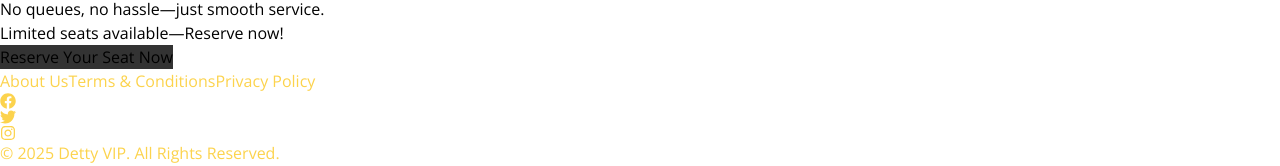
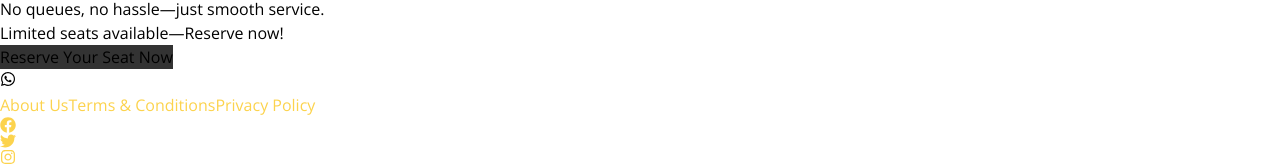
Before and after one commit to iamkayourday/Detty-VIP, a React (Vite) app: page / in a window 1280 px wide. Shown: the part 363-529 px from the top of the page. Built offline with nearby package versions, Linux system fonts and the light colour scheme.

Commit message:
Add whatsapp button

```diff
--- a/src/App.jsx
+++ b/src/App.jsx
@@ -3,6 +3,10 @@
 import Header from "../src/components/Header";
 import Footer from "./components/Footer";
 import Home from "./Pages/Home";
+import About from "./Pages/About";
+import Flights from "./Pages/Flights";
+import Contact from "./components/Contact";
+import WhatsAppButton from "./components/WhatsAppButton";
 
 
 
@@ -20,9 +24,13 @@
 
           <Routes>
           <Route path="/" element={<Home />} />
+          <Route path="/about" element={<About />} />
+          <Route path="/booking" element={<Flights />} />
+          <Route path="/contact" element={<Contact />} />
           </Routes>
 
         {/* Footer */}
+        <WhatsAppButton />
         <Footer />
       </div>
     </Router>
--- /dev/null
+++ b/src/components/WhatsAppButton.jsx
@@ -0,0 +1,24 @@
+import React from "react";
+import { FaWhatsapp } from "react-icons/fa";
+
+const WhatsAppButton = () => {
+  const handleClick = () => {
+    // Replace with your WhatsApp link
+    const phoneNumber = "1234567890"; // Add your WhatsApp number (with country code)
+    const message = "Hello! I'd like to connect with you.";
+    const whatsappUrl = `https://wa.me/${phoneNumber}?text=${encodeURIComponent(message)}`;
+    window.open(whatsappUrl, "_blank", "noopener noreferrer");
+  };
+
+  return (
+    <button
+      onClick={handleClick}
+      className="fixed bottom-24 right-6 bg-green-500 hover:bg-green-600 text-white rounded-full w-14 h-14 flex items-center justify-center shadow-lg transition-transform transform hover:scale-110"
+      aria-label="Contact on WhatsApp"
+    >
+      <FaWhatsapp className="text-3xl" />
+    </button>
+  );
+};
+
+export default WhatsAppButton;
```
